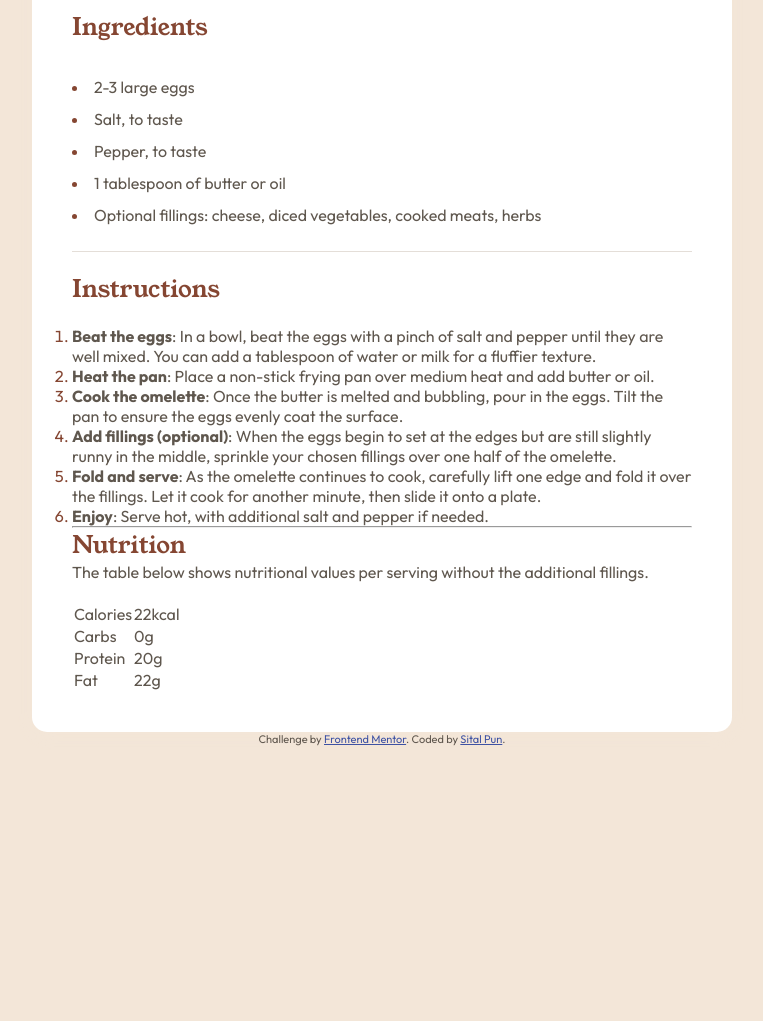
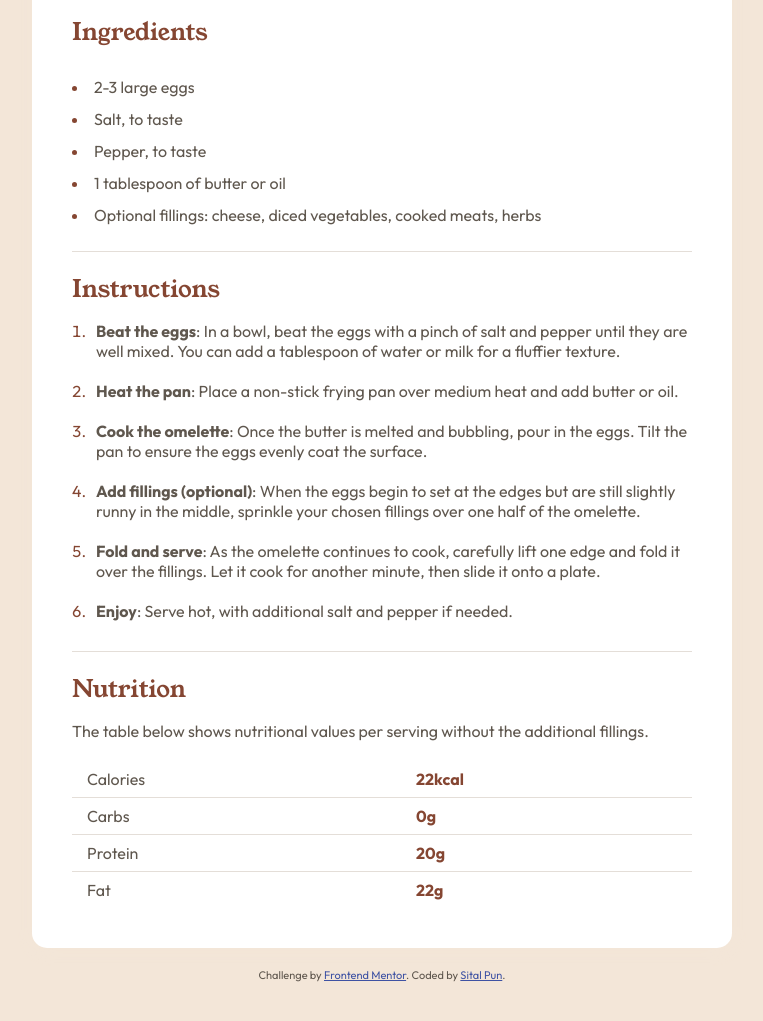
Before and after one commit to spun21m/Recipe-Page, a plain HTML site: page index.html in a window 1280 px wide. Shown: the part 791-1812 px from the top of the page, without its empty margins (258-1021 px from the left). Before the commit the page ends 1617 px from the top, so only its background shows below. Drawn offline with Linux system fonts and the light colour scheme.

Commit message:
Styling Added

```diff
--- a/assets/styles/style.css
+++ b/assets/styles/style.css
@@ -20,15 +20,14 @@ h3 {
   font-family: "Young Serif", serif;
   color: hsl(14, 45%, 36%);
   font-weight: 400;
+  margin-bottom: 15px;
 }
 
 h1 {
-  color:  hsl(24, 5%, 18%);
+  color: hsl(24, 5%, 18%);
   margin: 10px 0;
   font-size: 30px;
-
 }
-
 
 .container {
   background-color: hsl(0, 0%, 100%);
@@ -48,7 +47,7 @@ p {
   margin-bottom: 20px;
 }
 
-li::marker{
+li::marker {
   color: hsl(14, 45%, 36%);
 }
 
@@ -65,10 +64,9 @@ li::marker{
 .preparation-time h2 {
   font-family: "Outfit", sans-serif;
   color: hsl(332, 51%, 32%);
-  margin-bottom: 10px;
 }
 
-main .ingredients{
+main .ingredients {
   list-style-position: inside;
   line-height: 2;
   margin-bottom: 20px;
@@ -76,20 +74,49 @@ main .ingredients{
   border-bottom: 1px solid hsl(30, 18%, 87%);
 }
 
-main .ingredients h2{
+main .instructions {
+  padding-bottom: 10px;
+  margin-bottom: 20px;
+  border-bottom: 1px solid hsl(30, 18%, 87%);
+}
+
+main .instructions ol {
+  padding-left: 1.5em;
+}
+
+main .instructions ol li {
   margin-bottom: 20px;
 }
 
-main .instructions{
-  /* list-style-position: inside; */
+main .instructions ol li::marker {
+  content: counter(list-item) ".   ";
 }
 
-main .instructions h2{
-  margin-bottom: 20px;
+main .nutrition h2 {
+  margin-bottom: 15px;
 }
 
+.nutrition-table {
+  width: 100%;
+  border-collapse: collapse;
+}
+
+.nutrition-table td {
+  padding: 8px 15px;
+  border-bottom: 1px solid hsl(30, 18%, 87%);
+}
+
+.nutrition-table tr:nth-child(4) td {
+  border-bottom: none;
+}
+
+.nutrition-table .nutrition-value {
+  color: hsl(14, 45%, 36%);
+  font-weight: bold;
+}
 
 .attribution {
+  margin-top: 20px;
   font-size: 11px;
   text-align: center;
 }
--- a/index.html
+++ b/index.html
@@ -100,30 +100,29 @@
             </li>
           </ol>
         </section>
-        <hr />
         <section class="nutrition">
           <h2>Nutrition</h2>
           <p>
             The table below shows nutritional values per serving without the
             additional fillings.
           </p>
-          <table>
+          <table class="nutrition-table">
             <tbody>
               <tr>
                 <td>Calories</td>
-                <td>22kcal</td>
+                <td class="nutrition-value">22kcal</td>
               </tr>
               <tr>
                 <td>Carbs</td>
-                <td>0g</td>
+                <td class="nutrition-value">0g</td>
               </tr>
               <tr>
                 <td>Protein</td>
-                <td>20g</td>
+                <td class="nutrition-value">20g</td>
               </tr>
               <tr>
                 <td>Fat</td>
-                <td>22g</td>
+                <td class="nutrition-value">22g</td>
               </tr>
             </tbody>
           </table>
@@ -135,7 +134,10 @@
         Challenge by
         <a href="https://www.frontendmentor.io?ref=challenge" target="_blank"
           >Frontend Mentor</a
-        >. Coded by <a href="#">Sital Pun</a>.
+        >. Coded by
+        <a href="https://github.com/spun21m/Recipe-Page" target="_blank"
+          >Sital Pun</a
+        >.
       </div>
     </footer>
   </body>
```
